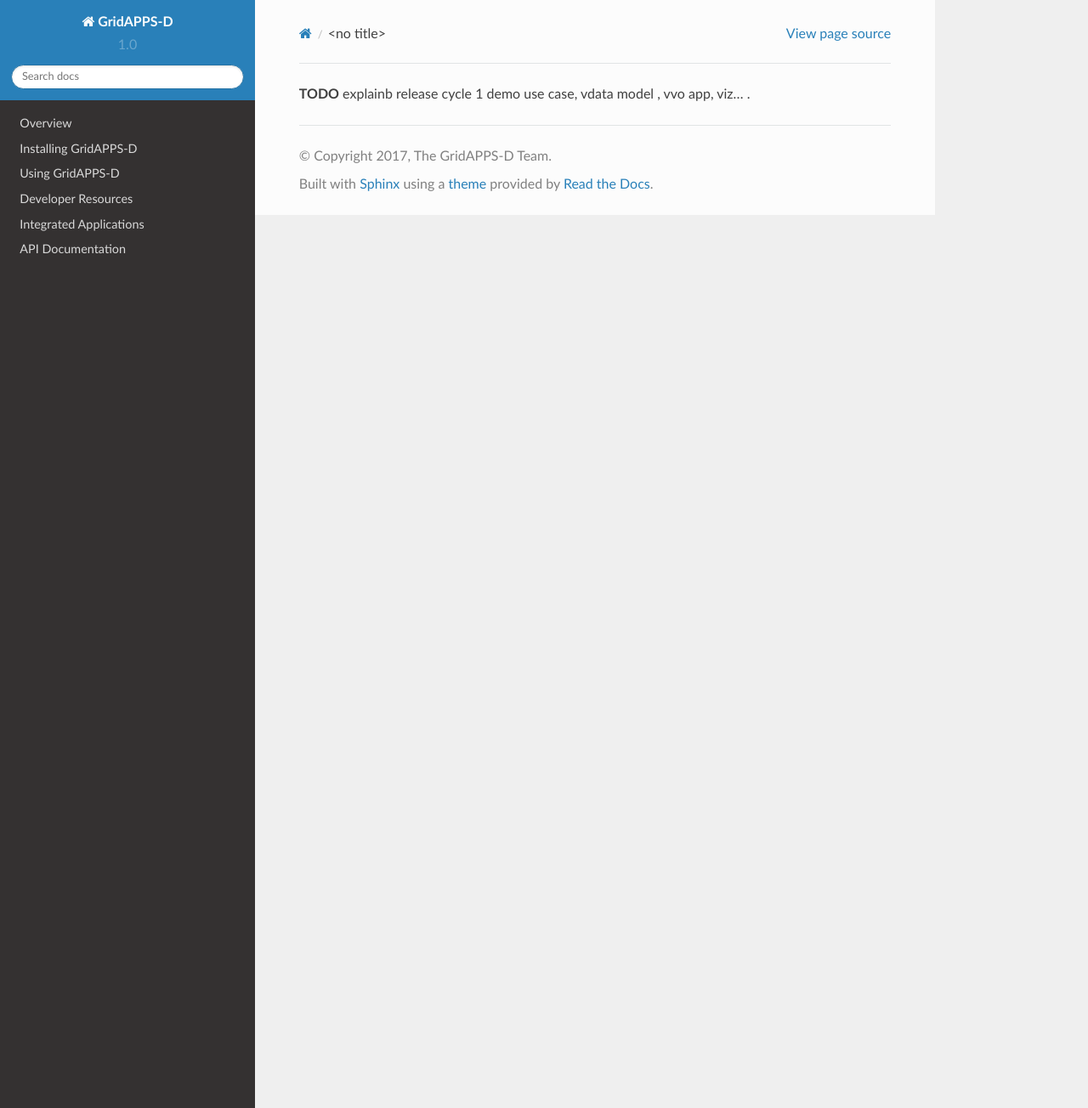
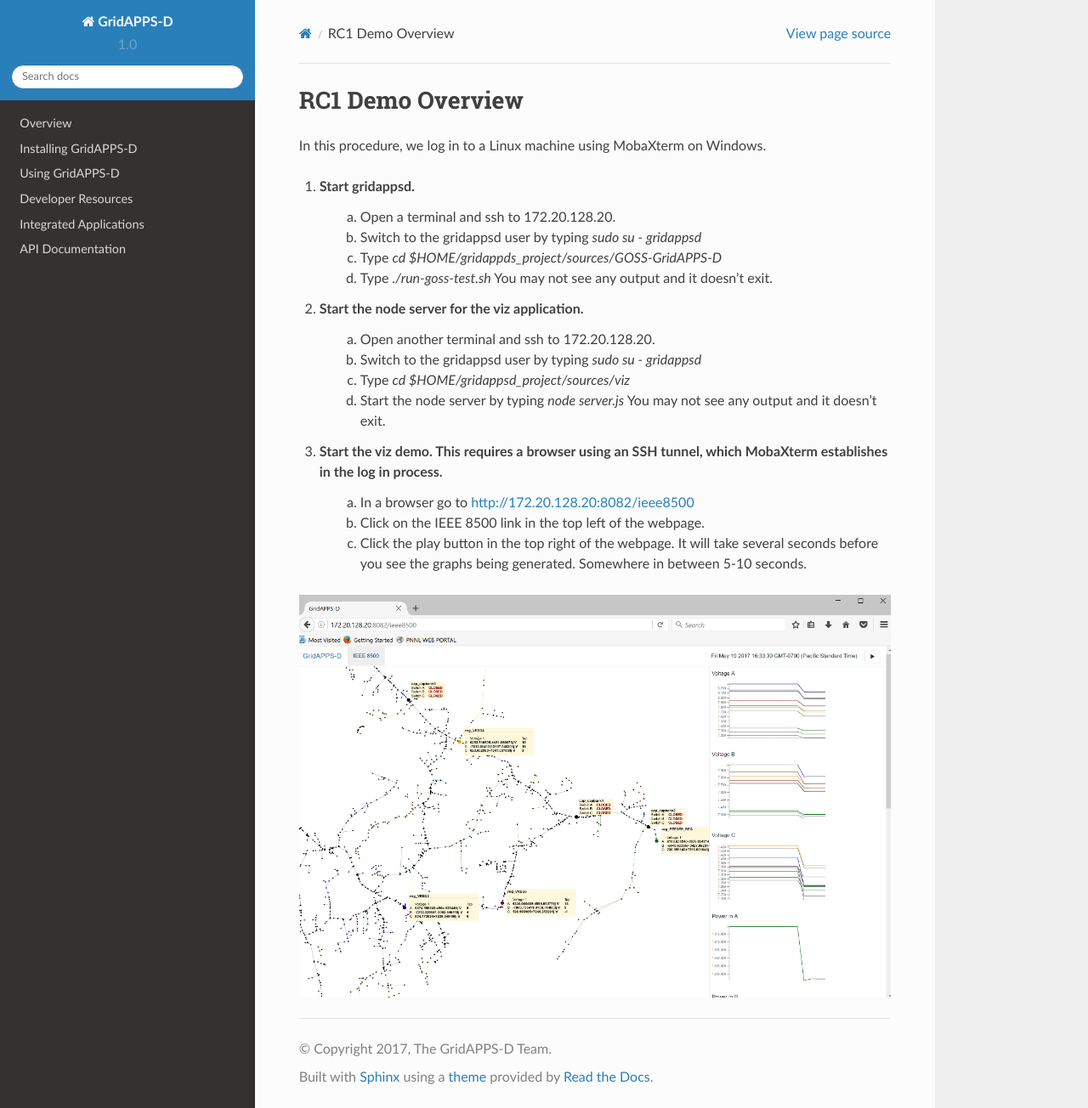
Before and after one commit to GRIDAPPSD/GOSS-GridAPPS-D, a Sphinx documentation site: the page built from docs/source/using_gridappsd/rc1_overview.rst, in a window 1280 px wide and 1304 px high. Shown: the whole window at 85% size. Built offline with Sphinx 7.4.7 and the Read the Docs theme 2.0.0, drawn with Linux system fonts in a browser that asks for light colours; pages that are not in the unit, such as notebooks, are missing from menus.

Commit message:
initial version of the RC1 demo overview, more to do

```diff
--- a/docs/source/using_gridappsd/rc1_overview.rst
+++ b/docs/source/using_gridappsd/rc1_overview.rst
@@ -1 +1,27 @@
-**TODO** explainb release cycle 1  demo use case, vdata model , vvo app, viz... .
+RC1 Demo Overview
+^^^^^^^^^^^^^^^^^
+
+In this procedure, we log in to a Linux machine using MobaXterm on Windows.
+
+1. Start gridappsd.
+      a. Open a terminal and ssh to 172.20.128.20.
+      b. Switch to the gridappsd user by typing *sudo su - gridappsd*
+      c. Type *cd $HOME/gridappds_project/sources/GOSS-GridAPPS-D*
+      d. Type *./run-goss-test.sh* You may not see any output and it doesn't exit.
+
+2. Start the node server for the viz application.
+      a. Open another terminal and ssh to 172.20.128.20.
+      b. Switch to the gridappsd user by typing *sudo su - gridappsd*
+      c. Type *cd $HOME/gridappsd_project/sources/viz*
+      d. Start the node server by typing *node server.js* You may not see any output and it doesn't exit.
+
+3. Start the viz demo. This requires a browser using an SSH tunnel, which MobaXterm establishes in the log in process.
+      a. In a browser go to http://172.20.128.20:8082/ieee8500
+      b. Click on the IEEE 8500 link in the top left of the webpage.
+      c. Click the play button in the top right of the webpage. It will take several seconds before you see the graphs being generated. Somewhere in between 5-10 seconds.
+
+
+|rc1_overview_image0|
+
+
+.. |rc1_overview_image0| image:: rc1_demo.png
```
Also changed, not shown: docs/source/using_gridappsd/rc1_demo.png (added).
